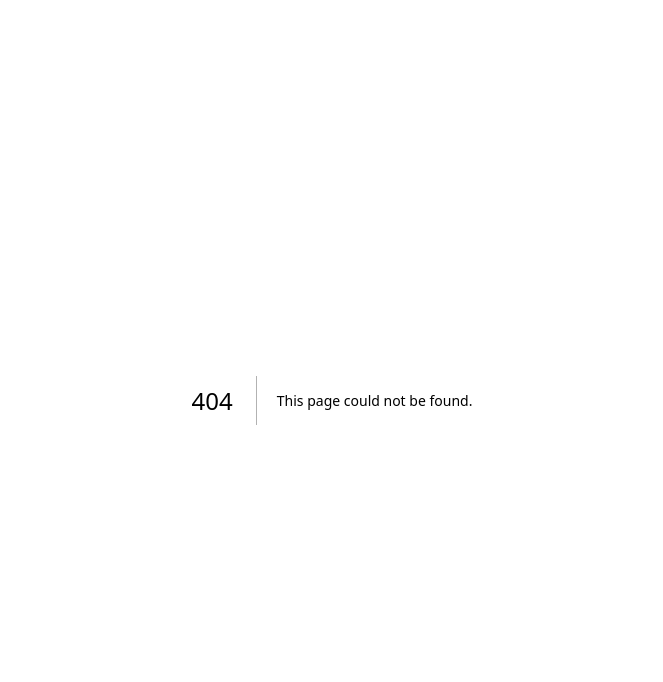
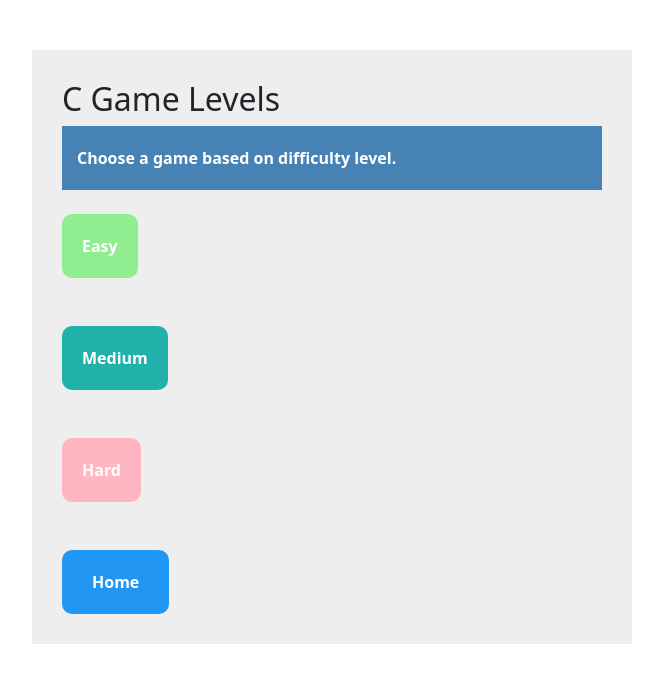
Before and after one commit to hack-thvm/ByteLingo, a Next.js app in the folder bytelingo/bytelingo/: page /c in a window 1280 px wide. Before the commit this address had no page. Shown: the top 682 px of the page, without its empty margins (308-971 px from the left). Built offline with nearby package versions, Linux system fonts and the light colour scheme.

Commit message:
added java and c game level pages

```diff
--- /dev/null
+++ b/bytelingo/bytelingo/src/pages/c.tsx
@@ -0,0 +1,53 @@
+import React, {Fragment, useState} from 'react'
+import Head from 'next/head'
+import Header from './header'
+import 'bootstrap/dist/css/bootstrap.css'
+import layoutStyles from '../styles/Layout.module.css';
+import buttonStyles from '../styles/Button.module.css';
+import messageStyles from '../styles/Message.module.css';
+
+
+export default function C() {
+    //const name = "ah-ge"
+    //const x = true
+
+    return (
+      <Fragment>
+      <div className={layoutStyles.container}>
+            <h2>C Game Levels</h2>
+
+            <div className={messageStyles.success}>
+              Choose a game based on difficulty level.
+            </div>
+            <br />
+
+            <div className="mb-5">
+              <a href="/match">
+              <button className={buttonStyles.easy}>Easy</button>
+              </a>
+            </div>
+
+            <div className="mb-5">
+              <a href="/swap">
+              <button className={buttonStyles.medium}>Medium</button>
+              </a>
+            </div>
+
+            <div className="mb-5">
+              <a href="/game">
+              <button className={buttonStyles.hard}> Hard</button>
+              </a>
+            </div>
+
+            <a href="/">
+            <button className={buttonStyles.button} onClick={() => {
+              console.log("Hello");
+            }}
+            >
+              Home
+            </button>
+            </a>
+      </div>
+      </Fragment>
+    )
+  }
--- /dev/null
+++ b/bytelingo/bytelingo/src/pages/java.tsx
@@ -0,0 +1,53 @@
+import React, {Fragment, useState} from 'react'
+import Head from 'next/head'
+import Header from './header'
+import 'bootstrap/dist/css/bootstrap.css'
+import layoutStyles from '../styles/Layout.module.css';
+import buttonStyles from '../styles/Button.module.css';
+import messageStyles from '../styles/Message.module.css';
+
+
+export default function Java() {
+    //const name = "ah-ge"
+    //const x = true
+
+    return (
+      <Fragment>
+      <div className={layoutStyles.container}>
+            <h2>Java Game Levels</h2>
+
+            <div className={messageStyles.success}>
+              Choose a game based on difficulty level.
+            </div>
+            <br />
+
+            <div className="mb-5">
+              <a href="/match">
+              <button className={buttonStyles.easy}>Easy</button>
+              </a>
+            </div>
+
+            <div className="mb-5">
+              <a href="/swap">
+              <button className={buttonStyles.medium}>Medium</button>
+              </a>
+            </div>
+
+            <div className="mb-5">
+              <a href="/game">
+              <button className={buttonStyles.hard}> Hard</button>
+              </a>
+            </div>
+
+            <a href="/">
+            <button className={buttonStyles.button} onClick={() => {
+              console.log("Hello");
+            }}
+            >
+              Home
+            </button>
+            </a>
+      </div>
+      </Fragment>
+    )
+  }
```
